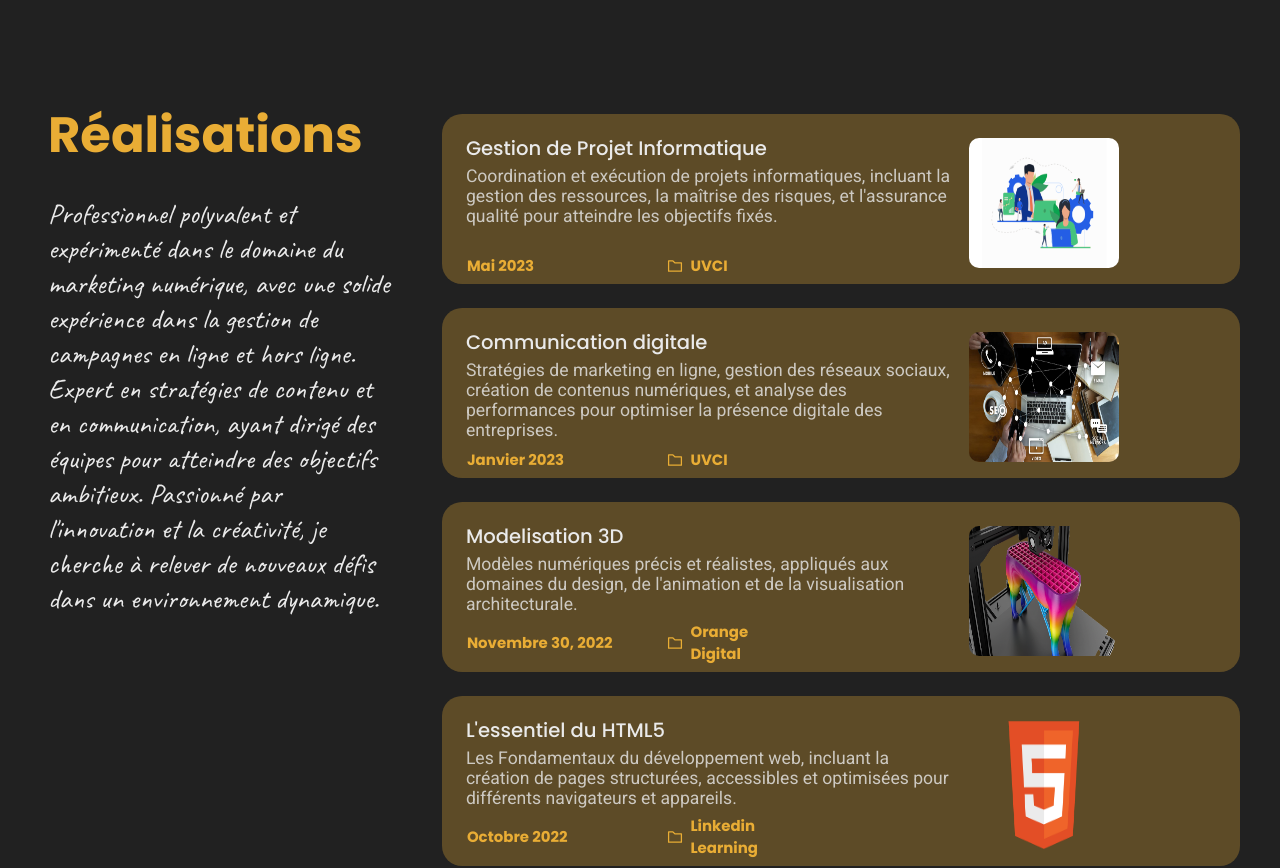
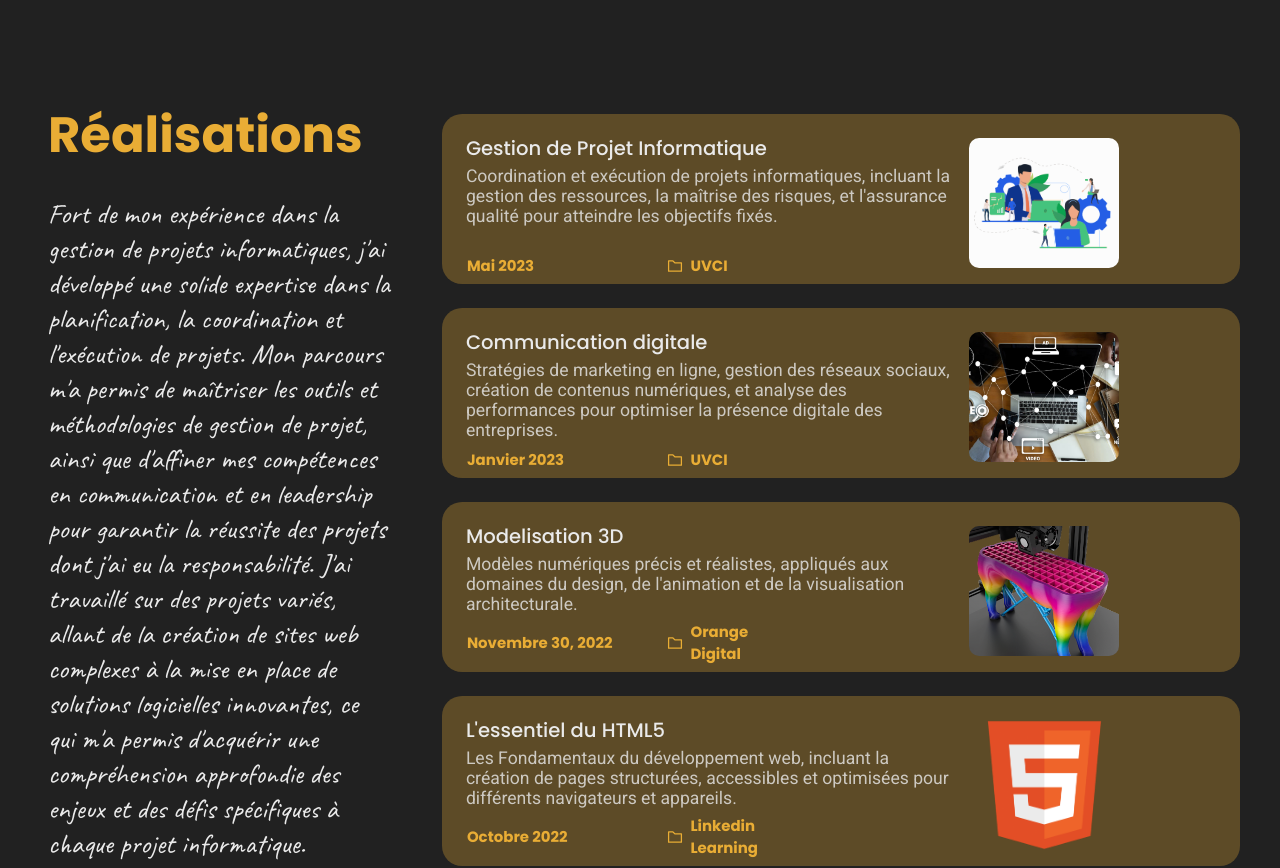
Before and after one commit to drabo2350/Portfolio-drabo, a React (Create React App) app: page / in a window 1280 px wide. Shown: the part 4460-5328 px from the top of the page. Built offline with nearby package versions, Linux system fonts and the light colour scheme; a web font is replaced by a local one.

Commit message:
modification

```diff
--- a/src/components/Achievement/Achievement.css
+++ b/src/components/Achievement/Achievement.css
@@ -112,6 +112,8 @@
     width: 150px;
     height: 130px;
     border-radius: 10px;
+    object-fit: cover;
+    object-position: center;
 }
 
 @media (min-width: 992px) and (max-width: 1380px) {
--- a/src/data/achievementData.js
+++ b/src/data/achievementData.js
@@ -4,7 +4,7 @@ import communicationDigitale from '../assets/jpg/com-digi.jpg'
 import modelisation3d from '../assets/png/3d.png'
 import html from '../assets/png/html.png'
 export const achievementData = {
-    bio : "Professionnel polyvalent et expérimenté dans le domaine du marketing numérique, avec une solide expérience dans la gestion de campagnes en ligne et hors ligne. Expert en stratégies de contenu et en communication, ayant dirigé des équipes pour atteindre des objectifs ambitieux. Passionné par l'innovation et la créativité, je cherche à relever de nouveaux défis dans un environnement dynamique.",
+    bio : "Fort de mon expérience dans la gestion de projets informatiques, j'ai développé une solide expertise dans la planification, la coordination et l'exécution de projets. Mon parcours m'a permis de maîtriser les outils et méthodologies de gestion de projet, ainsi que d'affiner mes compétences en communication et en leadership pour garantir la réussite des projets dont j'ai eu la responsabilité. J'ai travaillé sur des projets variés, allant de la création de sites web complexes à la mise en place de solutions logicielles innovantes, ce qui m'a permis d'acquérir une compréhension approfondie des enjeux et des défis spécifiques à chaque projet informatique.",
     achievements : [
         {
             id : 2,
```
